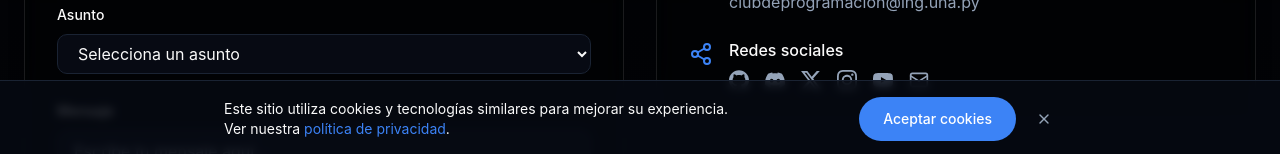
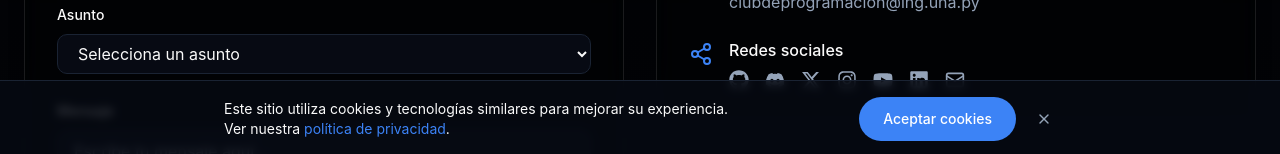
Before and after one commit to cpfiuna-alt/website, a React (Vite) app: page /contacto in a window 1280 px wide. Shown: the part 643-797 px from the top of the page. Built offline with nearby package versions, Linux system fonts and the light colour scheme.

Commit message:
Add LinkedIn to contact and footer social links
Replaced react-icons/si with react-icons/fa6 for social icons in ContactInfo and Footer components. Added LinkedIn to the list of social links and updated site config to include LinkedIn URL. Updated humans.txt with more detailed team information.

```diff
--- a/src/components/contact/ContactInfo.tsx
+++ b/src/components/contact/ContactInfo.tsx
@@ -2,6 +2,7 @@
 import React from "react";
 import { MapPin, Mail, Share2 } from "lucide-react";
 import { SiGithub, SiDiscord, SiX, SiInstagram, SiYoutube } from "react-icons/si";
+import { FaGithub, FaDiscord, FaXTwitter, FaInstagram, FaYoutube, FaLinkedin } from "react-icons/fa6";
 
 const ContactInfo = () => {
   return (
@@ -46,7 +47,7 @@ const ContactInfo = () => {
                 rel="noopener noreferrer"
                 aria-label="GitHub"
               >
-                <SiGithub className="h-5 w-5" />
+                <FaGithub className="h-5 w-5" />
               </a>
               <a
                 href="https://discord.com/invite/fncpNatR"
@@ -55,7 +56,7 @@ const ContactInfo = () => {
                 rel="noopener noreferrer"
                 aria-label="Discord"
               >
-                <SiDiscord className="h-5 w-5" />
+                <FaDiscord className="h-5 w-5" />
               </a>
               <a
                 href="https://twitter.com/cpfiuna"
@@ -64,7 +65,7 @@ const ContactInfo = () => {
                 rel="noopener noreferrer"
                 aria-label="X (formerly Twitter)"
               >
-                <SiX className="h-5 w-5" />
+                <FaXTwitter className="h-5 w-5" />
               </a>
               <a
                 href="https://instagram.com/cpfiuna"
@@ -73,7 +74,7 @@ const ContactInfo = () => {
                 rel="noopener noreferrer"
                 aria-label="Instagram"
               >
-                <SiInstagram className="h-5 w-5" />
+                <FaInstagram className="h-5 w-5" />
               </a>
               <a
                 href="https://www.youtube.com/channel/cpfiuna"
@@ -82,7 +83,16 @@ const ContactInfo = () => {
                 rel="noopener noreferrer"
                 aria-label="YouTube"
               >
-                <SiYoutube className="h-5 w-5" />
+                <FaYoutube className="h-5 w-5" />
+              </a>
+              <a
+                href="https://www.linkedin.com/company/cpfiuna"
+                className="text-muted-foreground hover:text-primary transition-colors"
+                target="_blank"
+                rel="noopener noreferrer"
+                aria-label="LinkedIn"
+              >
+                <FaLinkedin className="h-5 w-5" />
               </a>
               <a
                 href="mailto:clubdeprogramacion@ing.una.py"
--- a/src/components/layout/Footer.tsx
+++ b/src/components/layout/Footer.tsx
@@ -1,7 +1,7 @@
 
 import { Link } from "react-router-dom";
 import { Mail, FileEdit, BugIcon } from "lucide-react";
-import { SiGithub, SiDiscord, SiX, SiInstagram, SiYoutube } from "react-icons/si";
+import { FaGithub, FaDiscord, FaXTwitter, FaInstagram, FaYoutube, FaLinkedin } from "react-icons/fa6";
 import Logo from "@/components/ui/Logo";
 import { contactInfo, footerLinks } from "@/config/site";
 const Footer = () => {
@@ -9,27 +9,32 @@ const Footer = () => {
     {
       name: "GitHub",
       href: contactInfo.socials.github,
-      icon: SiGithub,
+      icon: FaGithub,
     },
     {
       name: "Discord",
       href: contactInfo.socials.discord,
-      icon: SiDiscord,
+      icon: FaDiscord,
     },
     {
       name: "X",
       href: contactInfo.socials.twitter,
-      icon: SiX,
+      icon: FaXTwitter,
     },
     {
       name: "Instagram",
       href: contactInfo.socials.instagram,
-      icon: SiInstagram,
+      icon: FaInstagram,
     },
     {
       name: "YouTube",
       href: contactInfo.socials.youtube,
-      icon: SiYoutube,
+      icon: FaYoutube,
+    },
+    {
+      name: "LinkedIn",
+      href: contactInfo.socials.linkedin,
+      icon: FaLinkedin,
     },
     {
       name: "Email",
--- a/src/config/site.ts
+++ b/src/config/site.ts
@@ -29,6 +29,7 @@ export const contactInfo = {
     twitter: "https://twitter.com/cpfiuna", // Updated to lowercase
     instagram: "https://instagram.com/cpfiuna",
     youtube: "https://youtube.com/@cpfiuna",
+    linkedin: "https://www.linkedin.com/company/cpfiuna",
   },
 };
 
```
Also changed, not shown: public/humans.txt.
